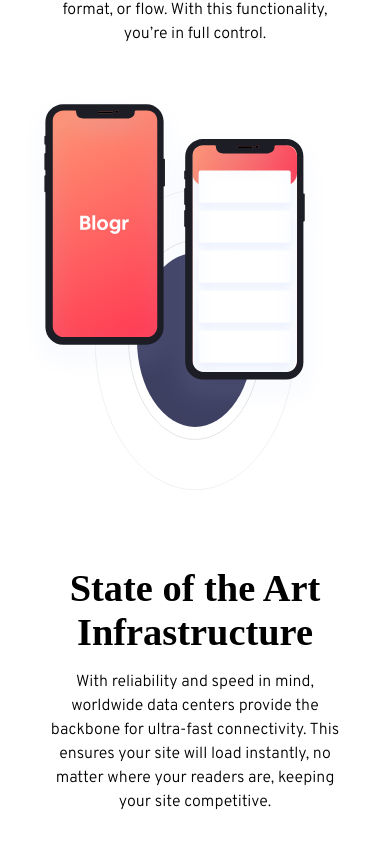
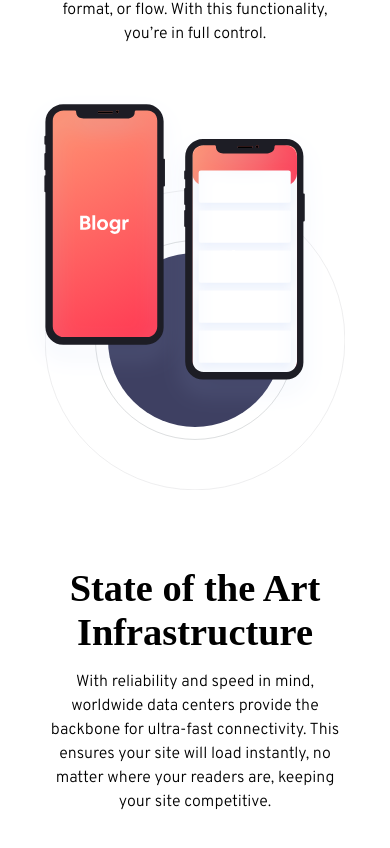
Before and after one commit to DanteBenicio/blogr-landing-page-react, a React (Vite) app: page / in a window 390 px wide. Shown: the part 1784-2632 px from the top of the page. Built offline with nearby package versions, Linux system fonts and the light colour scheme; the HTML template or start-up script is replaced by a standard one.

Commit message:
add aspect-ratio property

```diff
--- a/src/components/MidSection/styles.scss
+++ b/src/components/MidSection/styles.scss
@@ -26,7 +26,7 @@
     }
 
     > .purple_circle {
-      max-width: 300px;
+      aspect-ratio: attr(width) / attr(height);
     }
   }
 
@@ -86,7 +86,7 @@
       }
 
       .purple_circle {
-        max-width: 200px;
+        aspect-ratio: attr(width) / attr(height);
       }
     }
 
```
